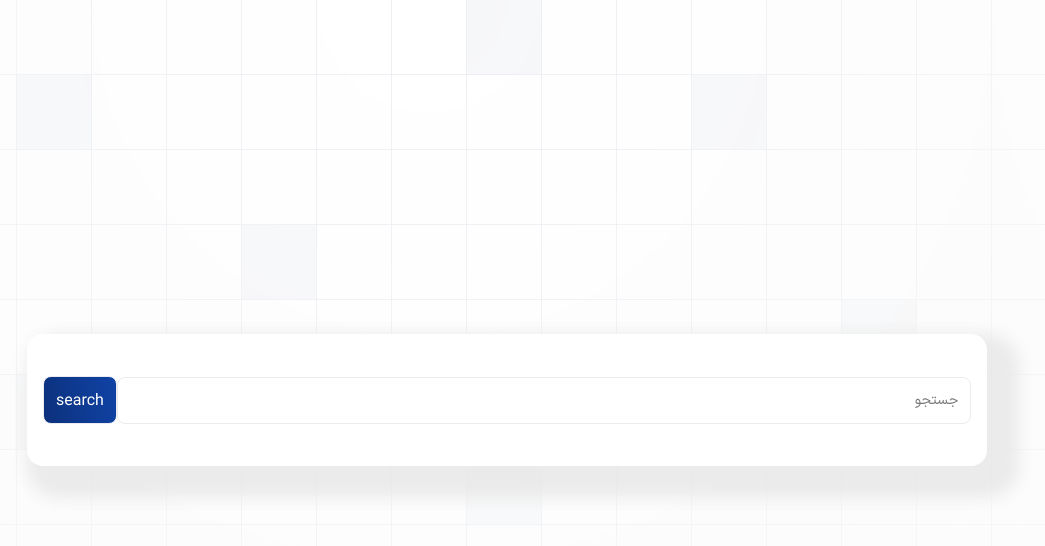
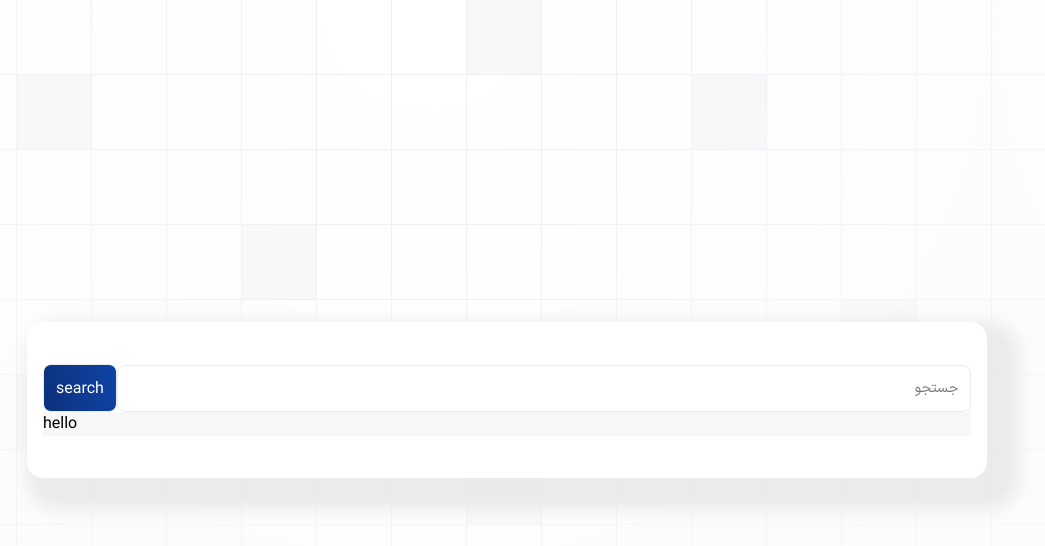
Before and after one commit to Sabamoradi/geo-app, a React (Create React App) app: page /home in a window 1280 px wide. Shown: the top 546 px of the page, without its empty margins (133-1178 px from the left). Built offline with nearby package versions, Linux system fonts and the light colour scheme.

Commit message:
add transition for result page

```diff
--- /dev/null
+++ b/src/components/HomeResult/StyledHomeResult.tsx
@@ -0,0 +1,19 @@
+import styled, { keyframes } from "styled-components";
+import { colors } from "../../styles/constants";
+import { toRem } from "../../styles/functions";
+
+const StyledHomeResult = styled.div`
+  &.result_wrapper {
+    background-color: ${colors.grayF6};
+    width: 100%;
+    min-height: 0;
+    transition: all 0.3s;
+    overflow: hidden;
+
+    &.result_height {
+      min-height: ${toRem(100)};
+    }
+  }
+`;
+
+export { StyledHomeResult };
--- /dev/null
+++ b/src/components/HomeResult/index.tsx
@@ -0,0 +1,21 @@
+import { StyledHomeResult } from "./StyledHomeResult";
+
+//TODO
+interface Props {
+  item: any;
+}
+
+const HomeResult = (props: Props) => {
+  const { item } = props;
+  console.log(item);
+
+  return (
+    <StyledHomeResult
+      className={`result_wrapper ${item !== null && "result_height"}`}
+    >
+      hello
+    </StyledHomeResult>
+  );
+};
+
+export default HomeResult;
--- a/src/domains/Home/index.tsx
+++ b/src/domains/Home/index.tsx
@@ -7,13 +7,15 @@ import { useAppDispatch, useAppSelector } from "../../hooks/useDispatch";
 import { getIpThunk } from "../../store/general/thunks";
 import { isIPAddress } from "../../utils/validation";
 import useThrottling from "../../hooks/useThrottling";
-import { selectLoadingSearchIp } from "../../store/general/slice";
+import { selectLoadingSearchIp, selectSearchIp } from "../../store/general/slice";
+import HomeResult from "../../components/HomeResult";
 
 const Home = () => {
   const [searchData, setSearchData] = useState("");
   const dispatch = useAppDispatch();
   const requestLimit = useThrottling(5, 60000);
   const loadingSearch = useAppSelector(selectLoadingSearchIp);
+  const searchIps = useAppSelector(selectSearchIp);
 
   const searchIp = () => {
     if (requestLimit()) {
@@ -49,6 +51,8 @@ const Home = () => {
             onClick={() => searchIp()}
           />
         </SearchWrapper>
+
+        <HomeResult item={searchIps}/>
       </HomeBox>
     </HomeContainer>
   );
--- a/src/store/general/slice.ts
+++ b/src/store/general/slice.ts
@@ -15,7 +15,7 @@ export interface State {
 const initialState: State = {
   data: "",
   step_Event: sessionStorage.getItem("step") || "1",
-  searchedIp:{},
+  searchedIp:null,
   searchIpLoading:false
 };
 
--- a/src/store/general/thunks.ts
+++ b/src/store/general/thunks.ts
@@ -4,7 +4,7 @@ import { getSearchIp } from "./api";
 export const getIpThunk = createAppAsyncThunk(
   "general/getSearchIp",
   async (data:string) => {
-    const response = (await getSearchIp(data));
+    const response = (await getSearchIp(data)).data;
     return response;
   }
 );
--- a/src/styles/constants.ts
+++ b/src/styles/constants.ts
@@ -1,6 +1,7 @@
 export const colors = {
   grayEA: "#EAECF0",
   grayE6:"#e6e6e6cc",
+  grayF6:"#F6F7F9",
   gray7e:"#7E838F",
   white: "#fff",
   black: "#000",
```
